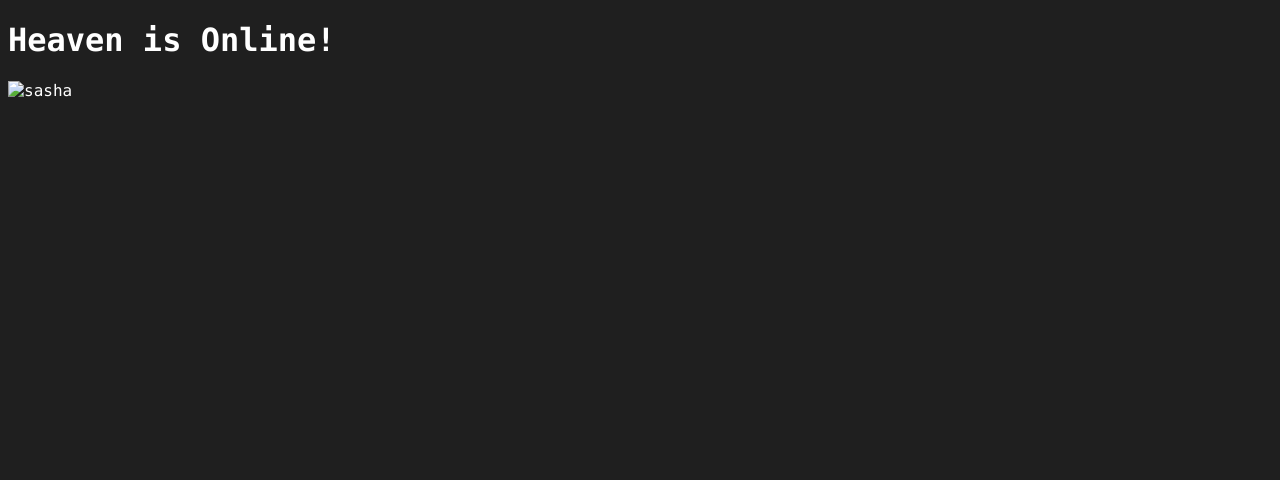
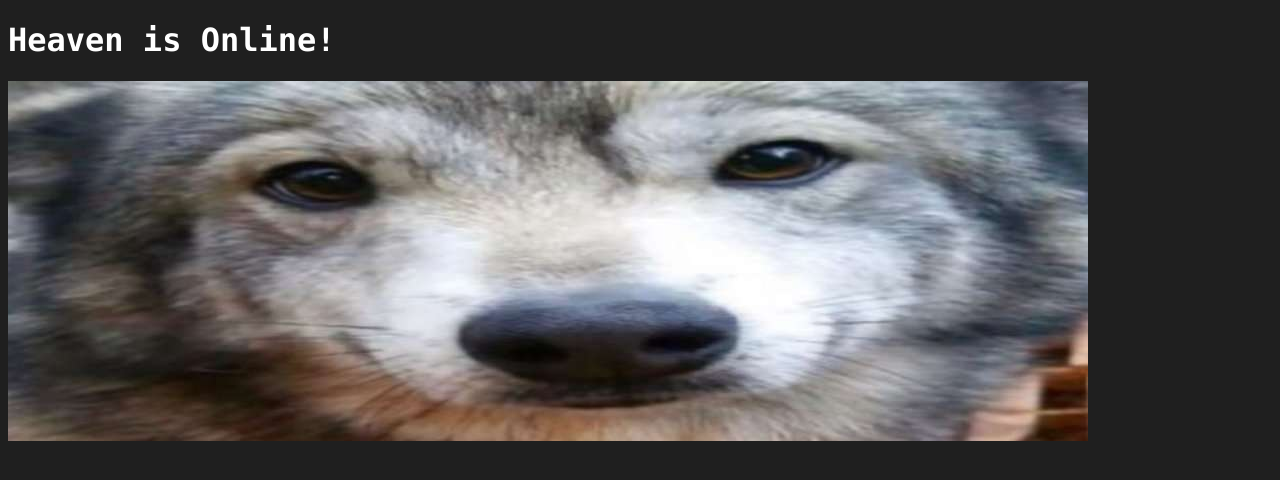
Before and after one commit to LaikaSpaceDawg/LaikaSpaceDawg.github.io, a plain HTML site: page index.html in a window 1280 px wide. Drawn offline with Linux system fonts and the light colour scheme.

Commit message:
Update index.html

```diff
--- a/index.html
+++ b/index.html
@@ -18,6 +18,6 @@
 </head>
 <body>
     <h1>Heaven is Online!</h1>
-    <img src="/pictures/sasha.jpg" alt="sasha" title="Dumbass stretched out wolf you have to stop. You smoke too tough. Your swag too different. Your bitch too bad. They’ll kill you. Dumbass stretched out wolf:">
+    <img src="/assets/pictures/sasha.jpg" alt="sasha" title="Dumbass stretched out wolf you have to stop. You smoke too tough. Your swag too different. Your bitch too bad. They’ll kill you. Dumbass stretched out wolf:">
 </body>
 </html>
```
